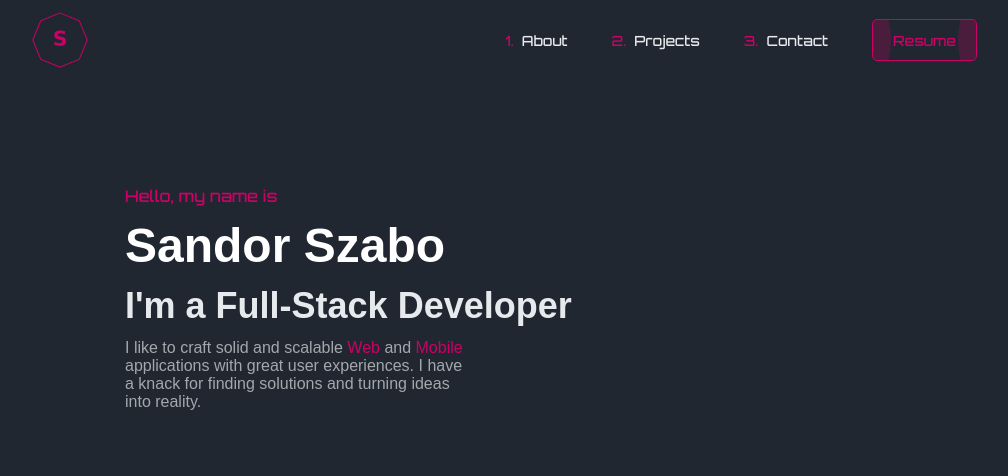
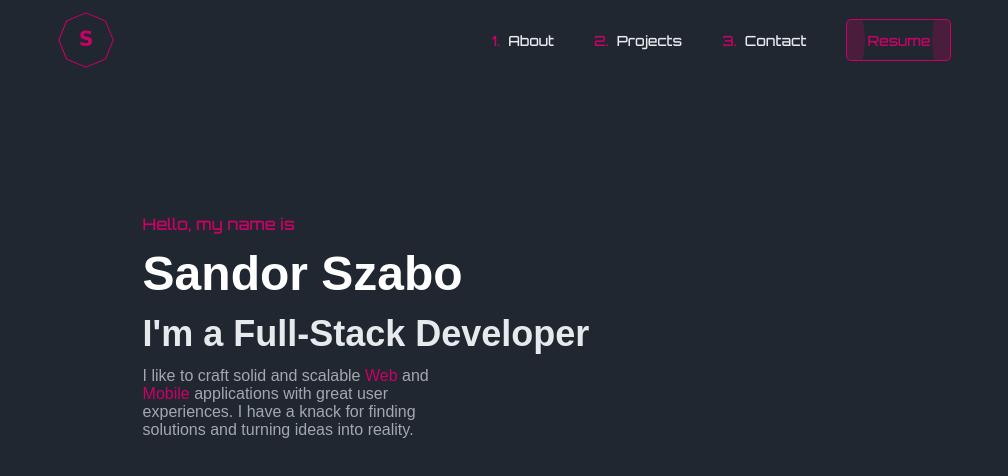
Before and after one commit to supposelol/portfolio, a React (Vite) app: page / in a window 1280 px wide. Shown: the top 476 px of the page, without its empty margins (139-1147 px from the left). Built offline with nearby package versions, Linux system fonts and the light colour scheme.

Commit message:
header fix

```diff
--- a/src/Header/Header.css
+++ b/src/Header/Header.css
@@ -55,17 +55,17 @@ header p {
 .nav-text::after {
     content: '';
     width: 24px;
-    height: 12px;
+    height: 20px;
     background-color: #cc0066;
-    margin-left: 4px;
     opacity: 0;
-    transform: translateX(12px);
+    transform: translateX(8px);
     transition: opacity 0.3s, transform 0.3s;
+    z-index: -1;
 }
 
 .nav-text:hover::after {
     opacity: .5;
-    transform: translateX(0);
+    transform: translateX(-8px);
 }
 
 .marginright {
--- a/src/Home.jsx
+++ b/src/Home.jsx
@@ -1,4 +1,4 @@
-import React, { useState, useEffect } from "react";
+import React, { useState, useEffect, useRef } from "react";
 import Header from "./Header/Header";
 import selfie from "./assets/jerry.jpeg";
 import FirstProject from "./firstProject/FirstProject";
--- a/src/contact/footer.css
+++ b/src/contact/footer.css
@@ -3,7 +3,6 @@
     flex-direction: column;
     align-items: center;
     justify-content: space-around;
-    padding: 0 5vw;
 }
 
 .projects-title-container {
--- a/src/index.css
+++ b/src/index.css
@@ -1,8 +1,4 @@
 @import url('https://fonts.googleapis.com/css2?family=Orbitron:wght@400;500;600;700&display=swap');
-
-html {
-    scroll-behavior: smooth;
-}
 
 body {
     font-family: "Montserrat", sans-serif;
@@ -17,13 +13,11 @@ body {
     scroll-snap-type: y mandatory;
     overflow-y: scroll;
     height: 100vh;
-
-    scroll-behavior: smooth;
 }
 
 section {
     height: 100vh;
-    padding: 0 5vw;
+    padding: 0 7vw;
     scroll-snap-align: start;
 }
 
@@ -135,8 +129,8 @@ h2 {
 
 .index-container {
     max-width: 30%;
-    margin-left: 200px;
-    padding-top: 100px;
+    margin-left: 15vw;
+    padding-top: 10vw;
     display: flex;
     flex-direction: column;
     align-items: flex-start;
@@ -161,6 +155,7 @@ h2 {
     grid-template-columns: 1fr 1fr;
     align-items: center;
     justify-items: center;
+
 }
 
 .about-container {
```
